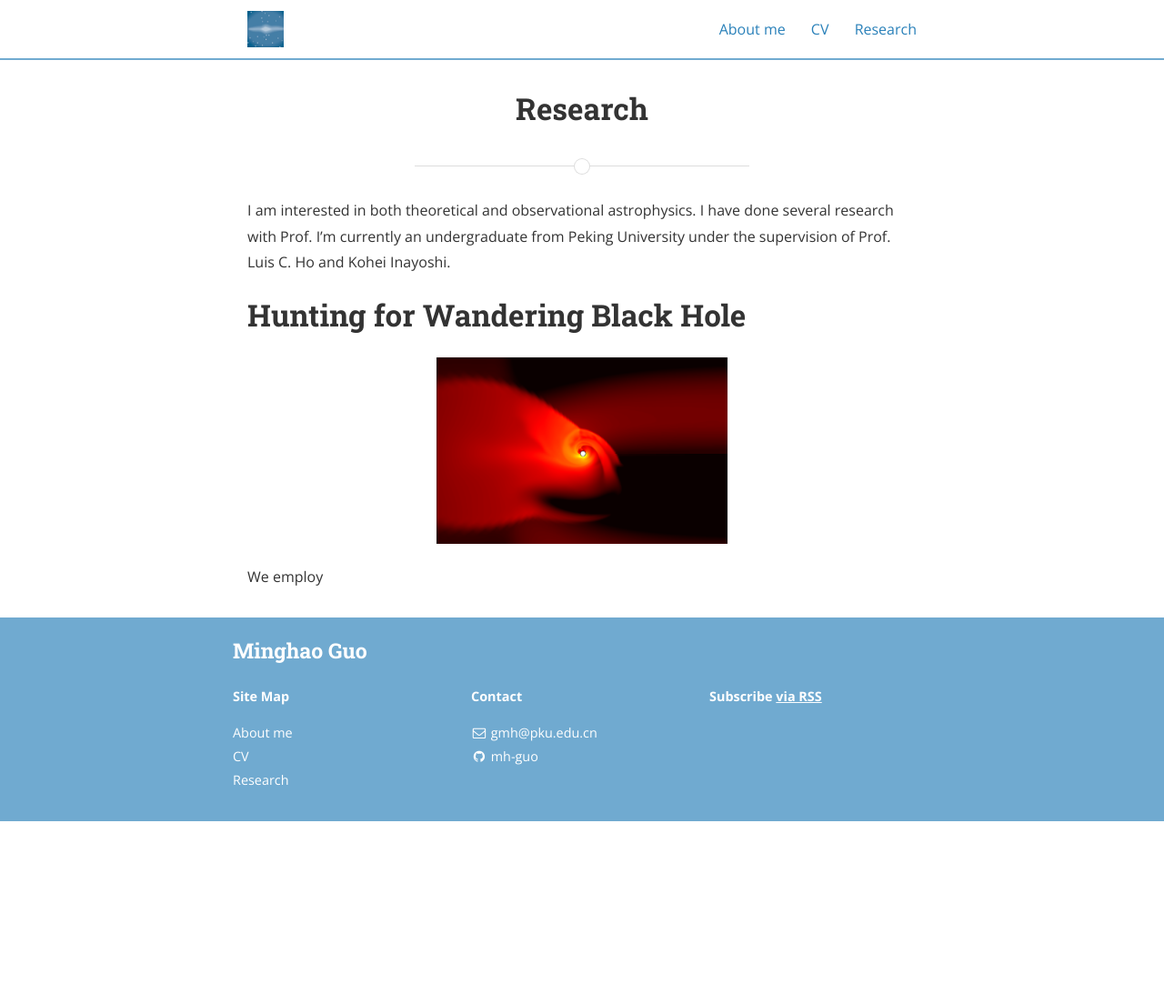
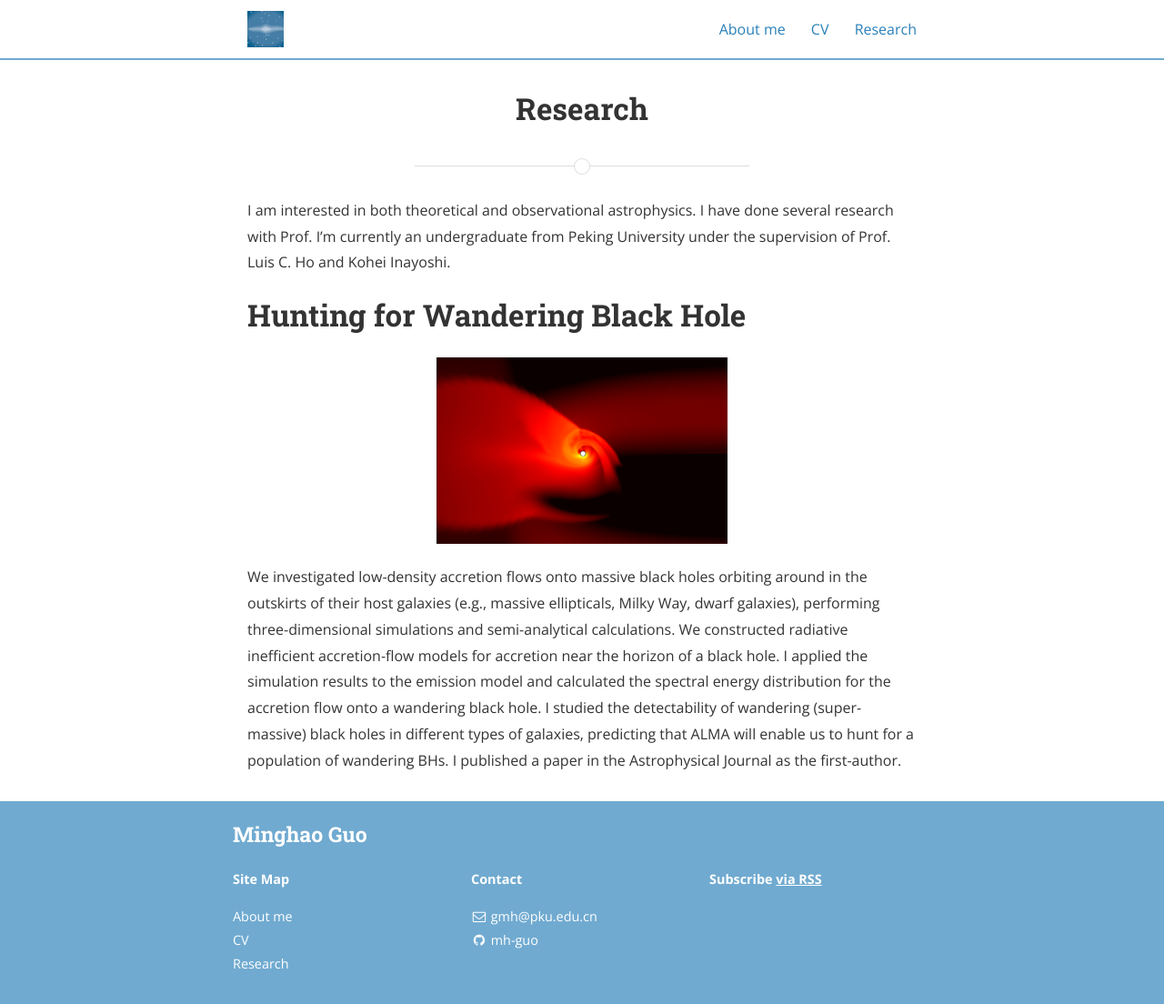
Before and after one commit to mh-guo/mh-guo-slate.github.io, a Jekyll site: the page built from research.md, in a window 1280 px wide and 1104 px high. Shown: the whole window at 91% size. Built offline with Jekyll 4.4.1, drawn with Linux system fonts in a browser that asks for light colours; nearby versions of some CDN libraries.

Commit message:
Update research.md

```diff
--- a/research.md
+++ b/research.md
@@ -12,4 +12,4 @@ I'm currently an undergraduate from Peking University under the supervision of P
 
 ![alt text]({{ site.baseurl }}/assets/wandering_BH.png "Profile Picture"){:.profile}
 
-We employ
+We investigated low-density accretion flows onto massive black holes orbiting around in the outskirts of their host galaxies (e.g., massive ellipticals, Milky Way, dwarf galaxies), performing three-dimensional simulations and semi-analytical calculations. We constructed radiative inefficient accretion-flow models for accretion near the horizon of a black hole. I applied the simulation results to the emission model and calculated the spectral energy distribution for the accretion flow onto a wandering black hole. I studied the detectability of wandering (super-massive) black holes in different types of galaxies, predicting that ALMA will enable us to hunt for a population of wandering BHs. I published a paper in the Astrophysical Journal as the first-author.
```
